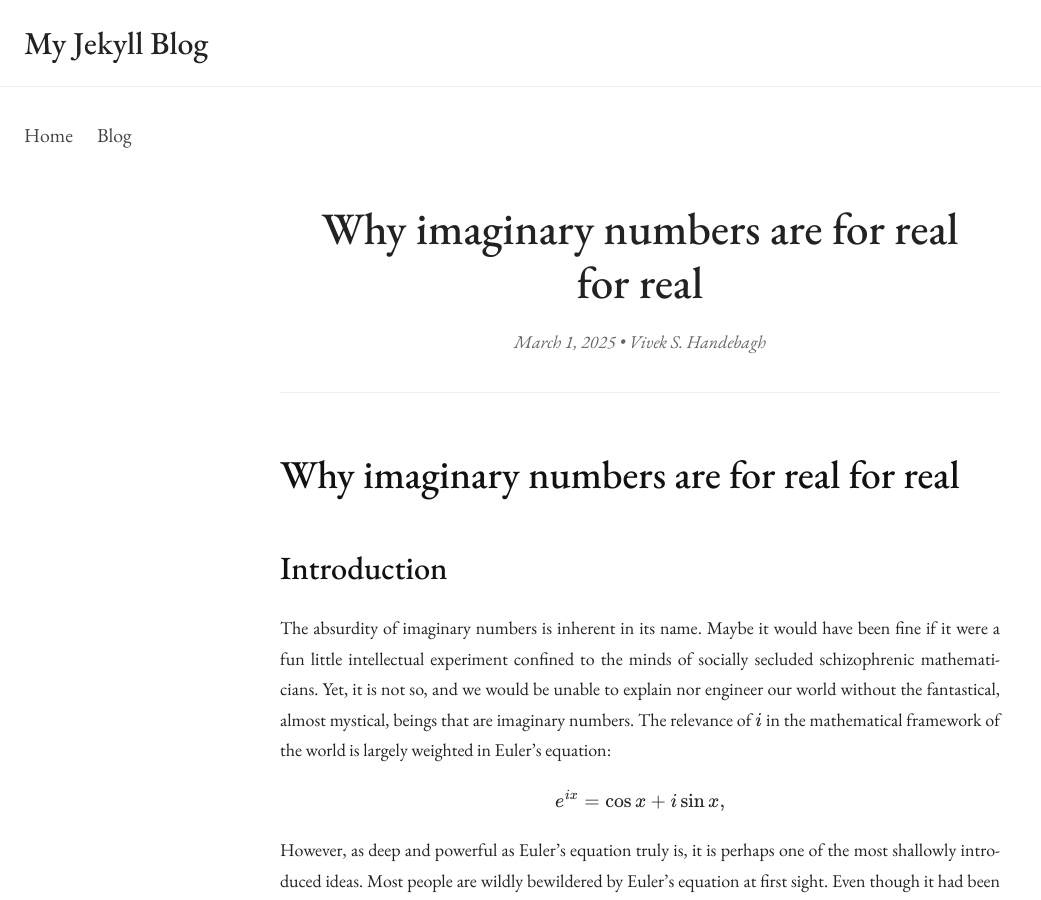
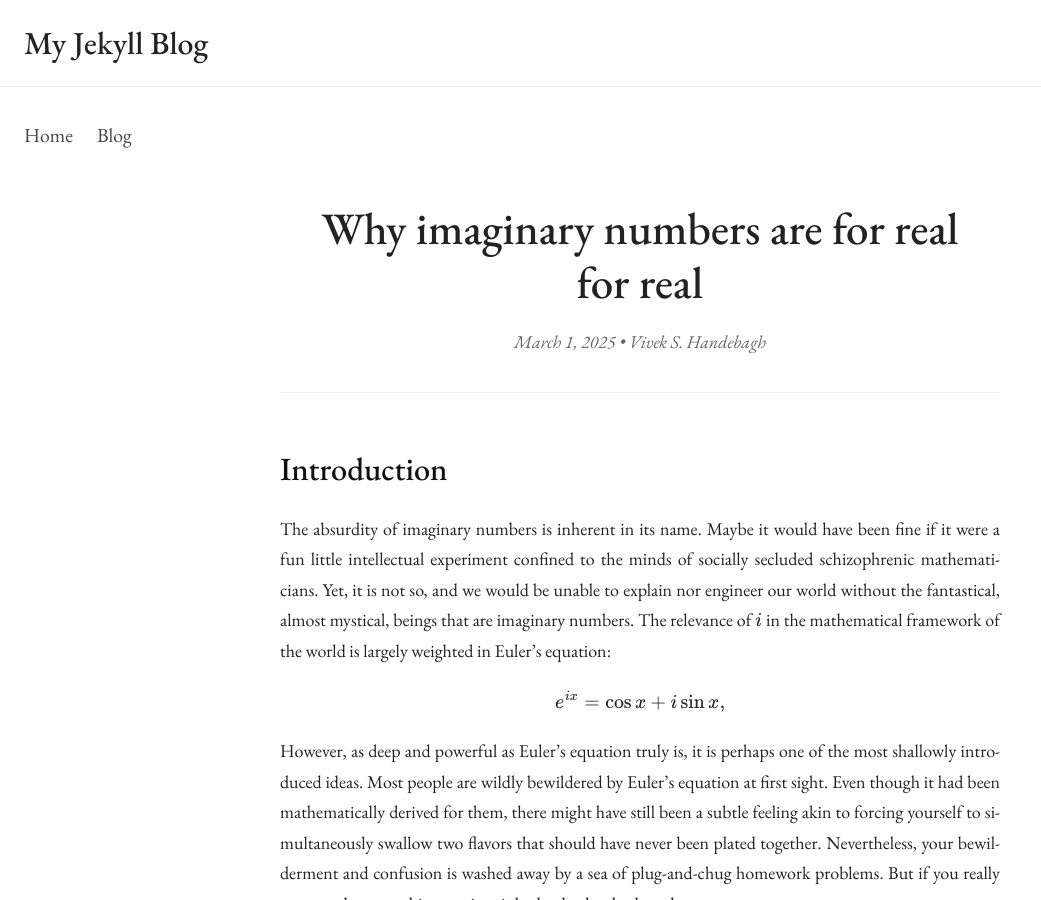
Before and after one commit to vivekhandebagh/vivekhandebagh.github.io, a Jekyll site: the page built from _posts/2025-03-01-why-imaginary-numbers-are-for-real.md, in a window 1280 px wide and 900 px high. Shown: the whole window, without its empty margins (0-1041 px from the left). Built offline with Jekyll 4.4.1, drawn with Linux system fonts in a browser that asks for light colours.

Commit message:
Update blog post formatting

```diff
--- a/_posts/2025-03-01-why-imaginary-numbers-are-for-real.md
+++ b/_posts/2025-03-01-why-imaginary-numbers-are-for-real.md
@@ -5,8 +5,6 @@ author: "Vivek S. Handebagh"
 date: "March 2025"
 math: true
 ---
-
-# Why imaginary numbers are for real for real
 
 ## Introduction
 
```
